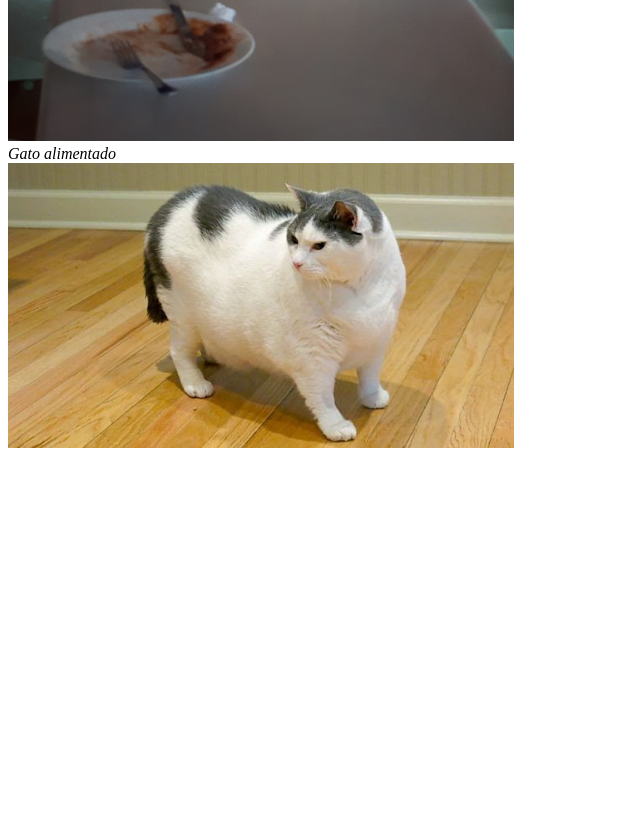
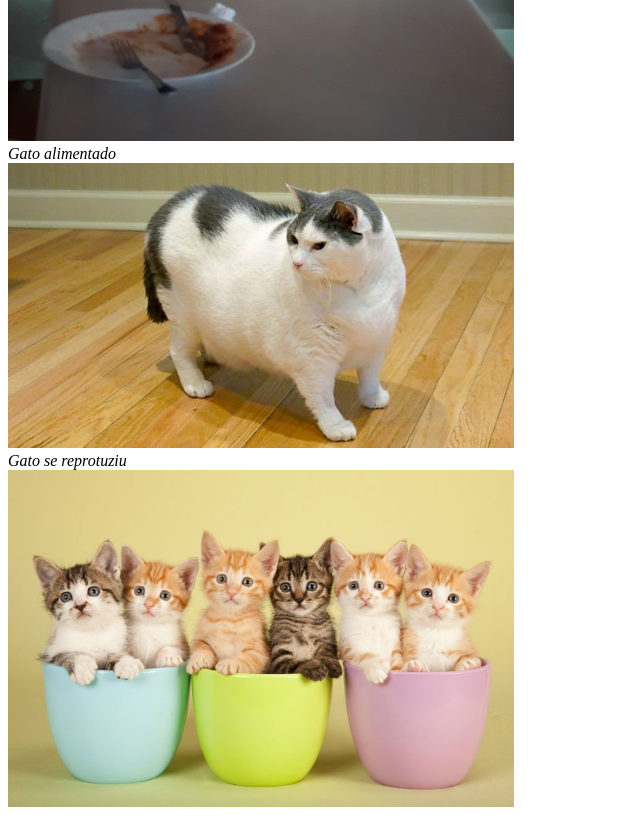
Before and after one commit to andrehenriquewq/minicursogit, a plain HTML site: page index.html in a window 1280 px wide. Shown: the part 747-1566 px from the top of the page, without its empty margins (0-640 px from the left). Before the commit the page ends 1207 px from the top, so only its background shows below. Drawn offline with Linux system fonts and the light colour scheme.

Commit message:
Update index.html

```diff
--- a/index.html
+++ b/index.html
@@ -14,6 +14,8 @@
     <img src="image/02.jpg" width="40%"> <br>
     <em>Gato alimentado</em> <br>
     <img src="image/03.jpg" width="40%"> <br>
+    <em>Gato se reprotuziu</em> <br>
+    <img src="image/04.jpg" width="40%"> <br
 
 </body>
 </html>
```
